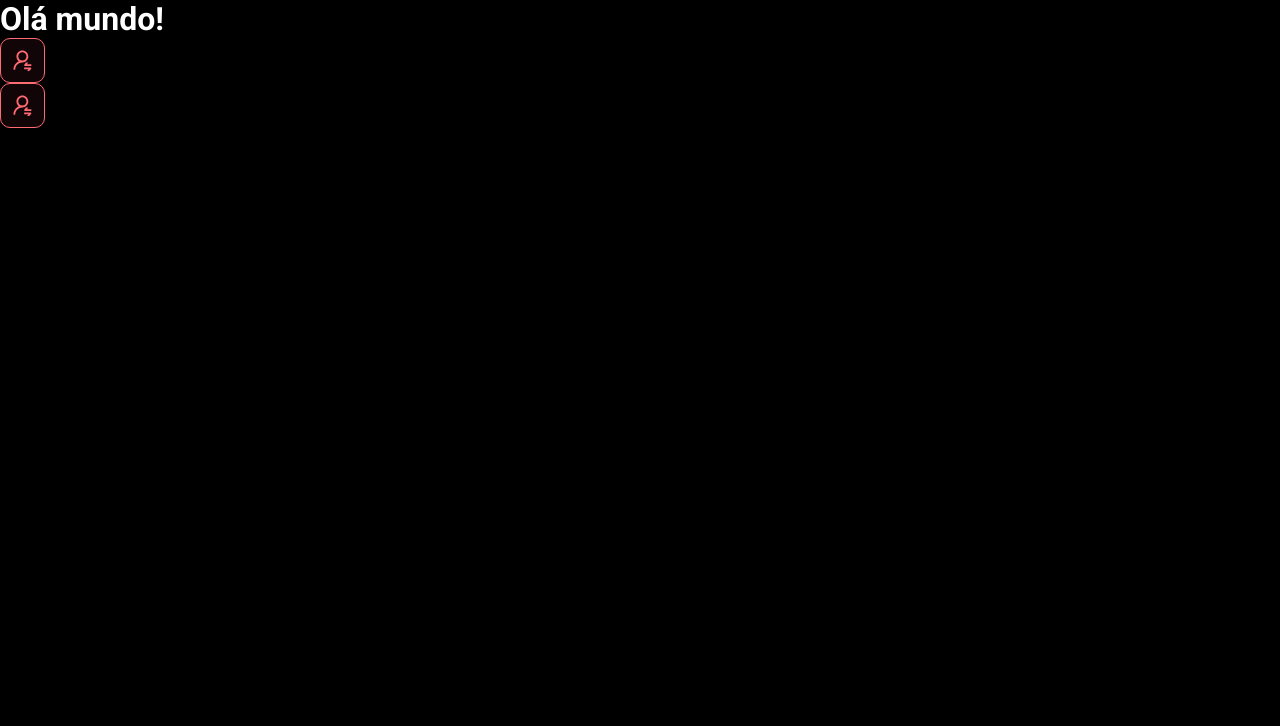
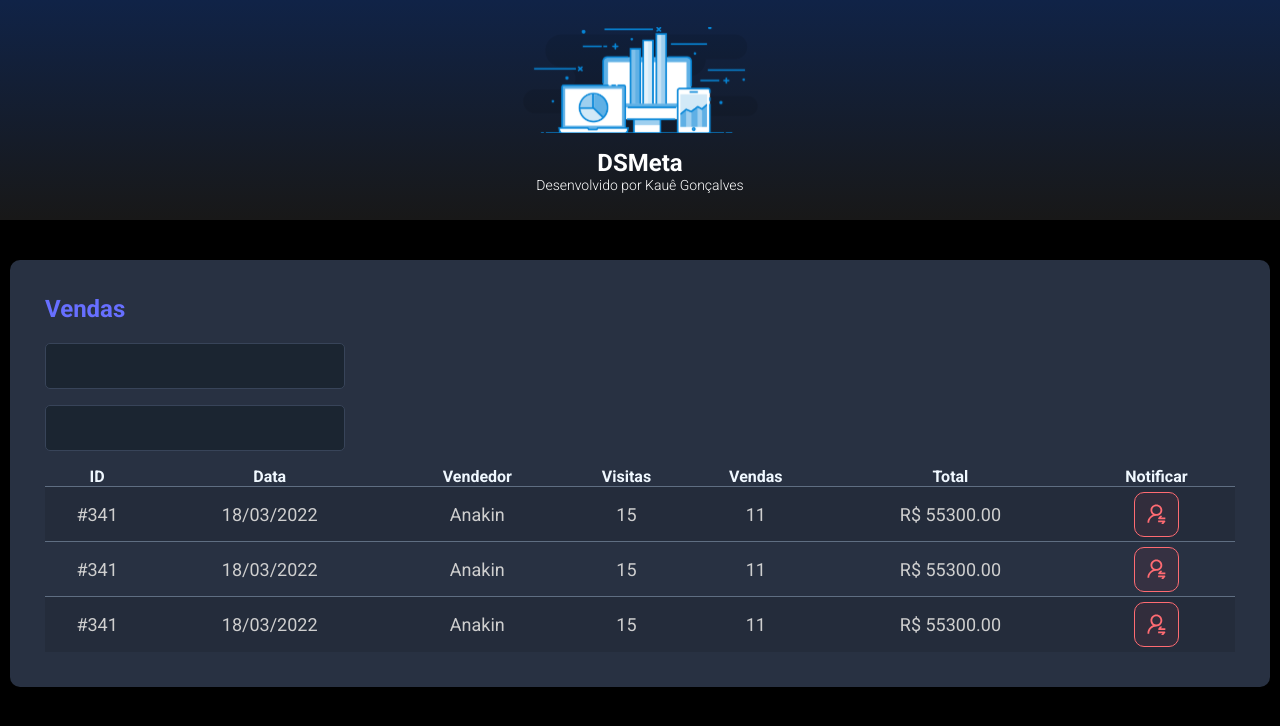
Before and after one commit to Domkaue/dsmeta, a React (Vite) app in the folder frontend/: page / in a window 1280 px wide. Shown: the top 726 px of the page. Built offline with nearby package versions, Linux system fonts and the light colour scheme.

Commit message:
Other components

```diff
--- a/frontend/src/App.tsx
+++ b/frontend/src/App.tsx
@@ -1,10 +1,17 @@
-import NotificationButton from "./components/NotificationButton"
+
+import SalesCard from "./components/SalesCard"
+import Header from "./components/Header"
 function App() {
   return (
     <>
-      <h1>Olá mundo!</h1>
-      <NotificationButton />
-      <NotificationButton />
+      <Header />
+      <main>
+       <section id="sales">
+            <div className="dsmeta-container">
+              <SalesCard />
+    </div>
+    </section>
+    </main>
     </>
 
   )
--- /dev/null
+++ b/frontend/src/components/Header/index.tsx
@@ -0,0 +1,24 @@
+import logo from '../../assets/img/logo.svg'
+import './style.css'
+function Header() {
+    return (
+         <header>
+            <div className="dsmeta-logo-container">
+                <img src={logo} alt="DSMeta" />
+                <h1>DSMeta</h1>
+                <p>
+                    Desenvolvido por
+                    <a href="https://www.linkedin.com/in/kaue-gon%C3%A7alves-2630271b0/"> Kauê Gonçalves</a>
+                </p>
+            </div>
+
+            </header>
+
+
+
+
+
+    )
+  }
+
+  export default Header
--- /dev/null
+++ b/frontend/src/components/Header/style.css
@@ -0,0 +1,30 @@
+header {
+    background: linear-gradient(180deg, #102347 0%, #181818 100%);
+    height: 220px;
+    display: flex;
+    align-items: center;
+    justify-content: center;
+
+}
+
+.dsmeta-logo-container {
+    display: flex;
+    flex-direction: column;
+    align-items: center;
+
+}
+
+.dsmeta-logo-container img {
+    width: 235px;
+}
+
+.dsmeta-logo-container h1 {
+    margin-top: 15px;
+    font-size: 24px;
+}
+
+.dsmeta-logo-container p {
+    font-size: 14px;
+    font-weight: 300;
+
+}
--- /dev/null
+++ b/frontend/src/components/SalesCard/index.tsx
@@ -0,0 +1,85 @@
+import NotificationButton from '../NotificationButton'
+import './style.css'
+
+function SalesCard() {
+    return (
+        <div className="dsmeta-card">
+            <h2 className="dsmeta-sales-title">Vendas</h2>
+            <div>
+                <div className="dsmeta-form-control-container">
+                    <input className="dsmeta-form-control" type="text" />
+                </div>
+                <div className="dsmeta-form-control-container">
+                    <input className="dsmeta-form-control" type="text" />
+                </div>
+            </div>
+
+
+            <div>
+                <table className="dsmeta-sales-tables">
+                    <thead>
+                        <tr>
+                            <th className="show992">ID</th>
+                            <th className="show576">Data</th>
+                            <th>Vendedor</th>
+                            <th className="show992">Visitas</th>
+                            <th className="show992">Vendas</th>
+                            <th>Total</th>
+                            <th>Notificar</th>
+                        </tr>
+                    </thead>
+                    <tbody >
+                        <tr>
+                            <td className="show992">#341</td>
+                            <td className="show576">18/03/2022</td>
+                            <td>Anakin</td>
+                            <td className="show992">15</td>
+                            <td className="show992">11</td>
+                            <td>R$ 55300.00</td>
+                            <td>
+                                <div className="dsmeta-red-btn-container">
+                                    <NotificationButton />
+                                </div>
+                            </td>
+                        </tr>
+                        <tr>
+                            <td className="show992">#341</td>
+                            <td className="show576">18/03/2022</td>
+                            <td>Anakin</td>
+                            <td className="show992">15</td>
+                            <td className="show992">11</td>
+                            <td>R$ 55300.00</td>
+                            <td>
+                                <div className="dsmeta-red-btn-container">
+                                    <NotificationButton />
+                                </div>
+                            </td>
+                        </tr>
+                        <tr>
+                            <td className="show992">#341</td>
+                            <td className="show576">18/03/2022</td>
+                            <td>Anakin</td>
+                            <td className="show992">15</td>
+                            <td className="show992">11</td>
+                            <td>R$ 55300.00</td>
+                            <td>
+                                <div className="dsmeta-red-btn-container">
+                                    <NotificationButton />
+                                </div>
+                            </td>
+                        </tr>
+
+                    </tbody>
+                </table>
+            </div>
+
+        </div>
+
+
+
+
+
+    )
+}
+
+export default SalesCard
--- /dev/null
+++ b/frontend/src/components/SalesCard/style.css
@@ -0,0 +1,106 @@
+.dsmeta-logo-container p {
+    font-size: 14px;
+    font-weight: 300;
+}
+
+.dsmeta-card {
+    background-color: #283142;
+    border-radius: 10px;
+    padding: 30px 10px;
+}
+
+
+.dsmeta-sales-title {
+    color: #676fff;
+    font-size: 24px;
+    margin-bottom: 20px;
+}
+
+.dsmeta-form-control-container {
+    margin-bottom: 16px;
+    max-width: 300px;
+}
+
+.dsmeta-form-control {
+    height: 46px;
+    background-color: #1B2531;
+    border: 1px solid #384459;
+    border-radius: 5px;
+    width: 100%;
+    color: #9aaabe;
+    padding: 0 20px;
+    font-size: 18px;
+}
+
+.dsmeta-sales-tables {
+    width: 100%;
+    border-spacing: 0;
+    border-collapse: collapse;
+}
+
+.dsmeta-sales-tables {
+    height: 56px;
+    font-size: 16px;
+    color: aliceblue;
+    font-weight: 700;
+}
+
+.dsmeta-sales-tables tbody {
+    font-size: 14px;
+    font-weight: 400;
+    color: #cfcfcf;
+    text-align: center;
+
+}
+
+.dsmeta-sales-tables tbody tr {
+    height: 74px;
+    border-top: 1px solid #5F6E82;
+
+
+}
+
+.dsmeta-sales-tables tbody tr:hover>td {
+    background-color: #3d444f
+}
+
+.dsmeta-sales-tables tbody tr:nth-child(odd) {
+    background-color: #242c3b;
+}
+
+.dsmeta-red-btn-container {
+    display: flex;
+    justify-content: center;
+}
+
+.show576 {
+    display: none;
+}
+
+.show992 {
+    display: none;
+}
+
+@media (min-width:576px) {
+    .show576 {
+        display: table-cell;
+    }
+
+    .dsmeta-card {
+        padding: 35px;
+    }
+
+    .dsmeta-sales-tables tbody tr {
+        height: 55px;
+    }
+
+    .dsmeta-sales-tables tbody {
+        font-size: 18px;
+    }
+}
+
+@media (min-width:992px) {
+    .show992 {
+        display: table-cell;
+    }
+}
--- a/frontend/src/index.css
+++ b/frontend/src/index.css
@@ -14,3 +14,12 @@
     color: unset;
     text-decoration: none;
 }
+.dsmeta-container{
+  width: 100%;
+  max-width: 100%;
+  margin: auto;
+}
+
+#sales {
+  padding: 40px 10px;
+}
```
Also changed, not shown: frontend/src/assets/img/logo.svg (added).
